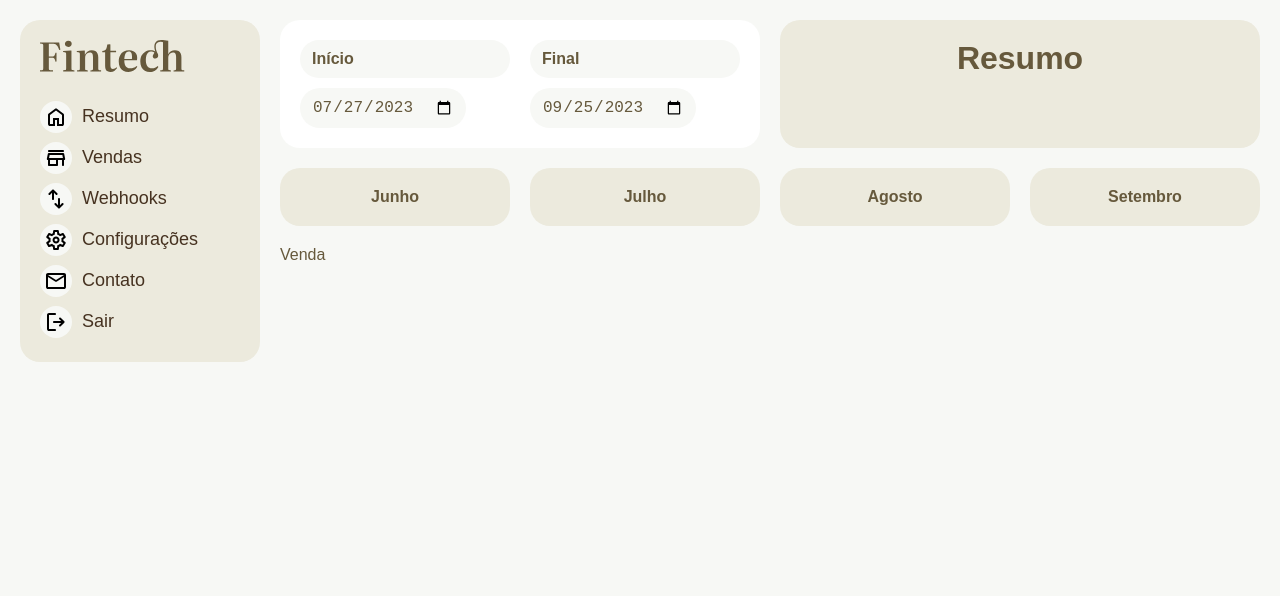
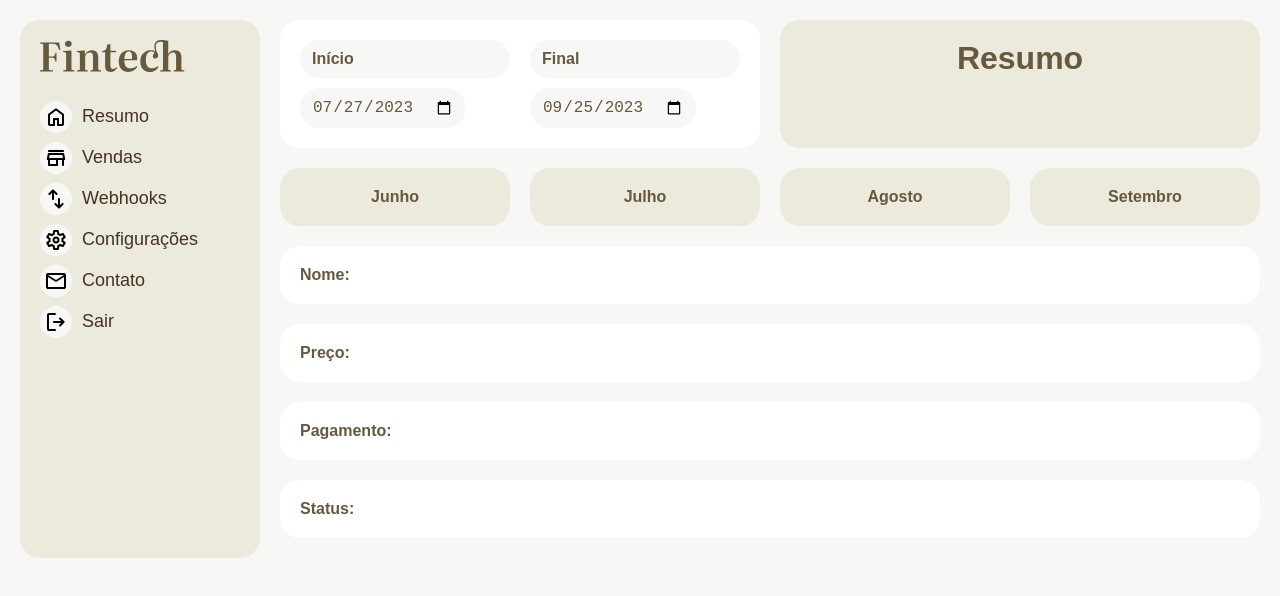
Before and after one commit to Ian-FS/Fintech---React-com-TypeScript, a React app: page /vendas/1 in a window 1280 px wide. Shown: the top 596 px of the page. Built offline with nearby package versions, Linux system fonts and the light colour scheme; no server answers; the HTML template or start-up script is replaced by a standard one.

Commit message:
estrutura e estiliza o componente Venda

```diff
--- a/src/Components/Header.tsx
+++ b/src/Components/Header.tsx
@@ -8,7 +8,6 @@ export const Header = () => {
 
   const { pathname } = useLocation();
   useEffect(() => {
-    console.log(pathname);
     switch (pathname) {
       case "/":
         setTitle("Resumo");
--- a/src/Components/ItemVenda.tsx
+++ b/src/Components/ItemVenda.tsx
@@ -1,11 +1,12 @@
+import { NavLink } from "react-router-dom";
 import { VendasType } from "../Context/DataContext";
 
 const ItemVenda = ({ venda }: { venda: VendasType }) => {
   return (
     <div className="venda box">
-      <a href="" style={{ fontFamily: "monospace" }}>
+      <NavLink to={`/vendas/${venda.id}`} style={{ fontFamily: "monospace" }}>
         {venda.id}
-      </a>
+      </NavLink>
       <div>{venda.nome}</div>
       <div>
         {venda.preco.toLocaleString("pt-br", {
--- a/src/Pages/Venda.tsx
+++ b/src/Pages/Venda.tsx
@@ -1,7 +1,45 @@
-import React from "react";
+import { VendasType } from "../Context/DataContext";
+import { useParams } from "react-router-dom";
+import useFetch from "../Hooks/useFetch";
 
 const Venda = () => {
-  return <div>Venda</div>;
+  const { id } = useParams();
+  console.log(id);
+
+  const { data, loading } = useFetch<VendasType>(
+    `https://data.origamid.dev/vendas/${id}`
+  );
+  return (
+    <div>
+      <div className="box mb">
+        <div>
+          <span style={{ fontWeight: "bold" }}>Nome: </span>
+          {data?.nome}
+        </div>
+      </div>
+      <div className="box mb">
+        <div>
+          <span style={{ fontWeight: "bold" }}>Preço: </span>
+          {data?.preco.toLocaleString("pt-br", {
+            style: "currency",
+            currency: "BRL",
+          })}
+        </div>
+      </div>
+      <div className="box mb">
+        <div>
+          <span style={{ fontWeight: "bold" }}>Pagamento: </span>
+          {data?.pagamento}
+        </div>
+      </div>
+      <div className="box mb">
+        <div>
+          <span style={{ fontWeight: "bold" }}>Status: </span>
+          {data?.status}
+        </div>
+      </div>
+    </div>
+  );
 };
 
 export default Venda;
```
